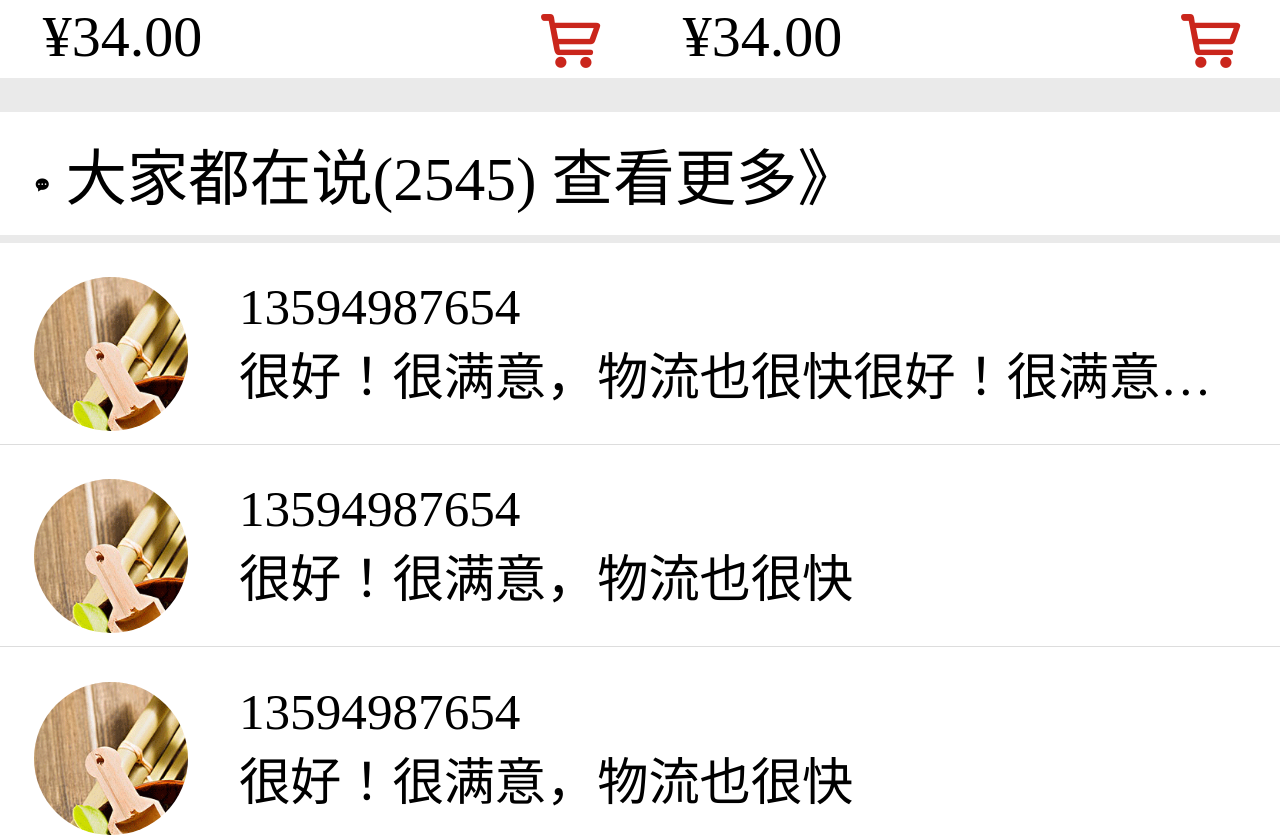
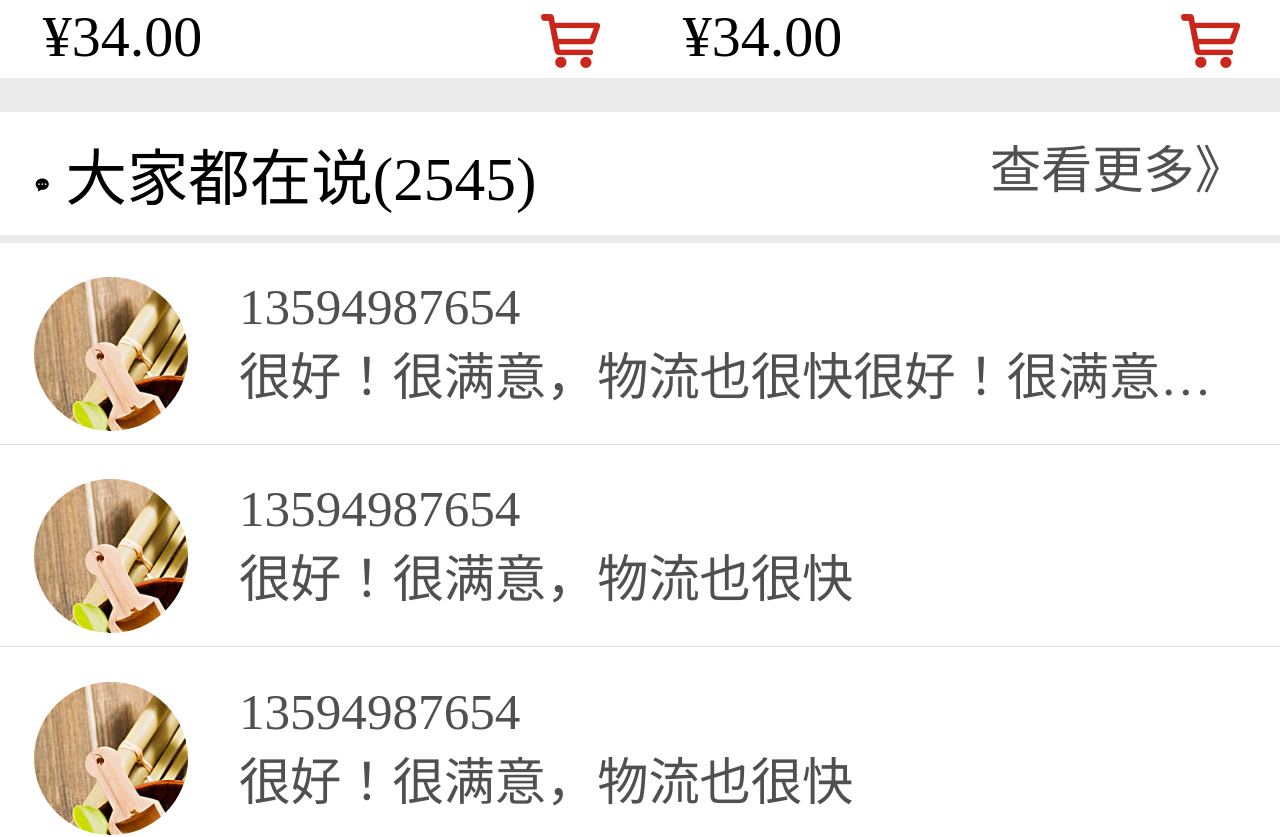
Before and after one commit to kdkjWeb/mutian, a Vue app: page /#/productdetails in a window 1280 px wide. Shown: the part 1860-2697 px from the top of the page. Built offline with nearby package versions, Linux system fonts and the light colour scheme; what mint-ui would draw is missing.

Commit message:
修改商品详情页面的样式

```diff
--- a/src/page/productdetails/productdetails.vue
+++ b/src/page/productdetails/productdetails.vue
@@ -46,7 +46,7 @@
           <p class="discuss_title">
                 <span class="iconfont icon-pinglun1"></span>
                 大家都在说(2545)
-                <span>查看更多》</span>
+                <span class="look_more">查看更多》</span>
           </p>
           <ul class="discuss_list">
                 <li v-for="(item,index) in discussList" :key="index">
@@ -202,10 +202,17 @@ export {default} from './productdetailsCtr'
 .discuss_title span.iconfont{
     vertical-align: middle;
 }
+.look_more{
+    font-size: .3rem;
+    float: right;
+    color: #505050;
+}
+
 .discuss_list li{
     padding: .2rem;
     font-size: .3rem;
     border-bottom: .01rem solid #ddd;
+    color: #505050;
 }
 .discuss_list li dt{
     float: left;
```
